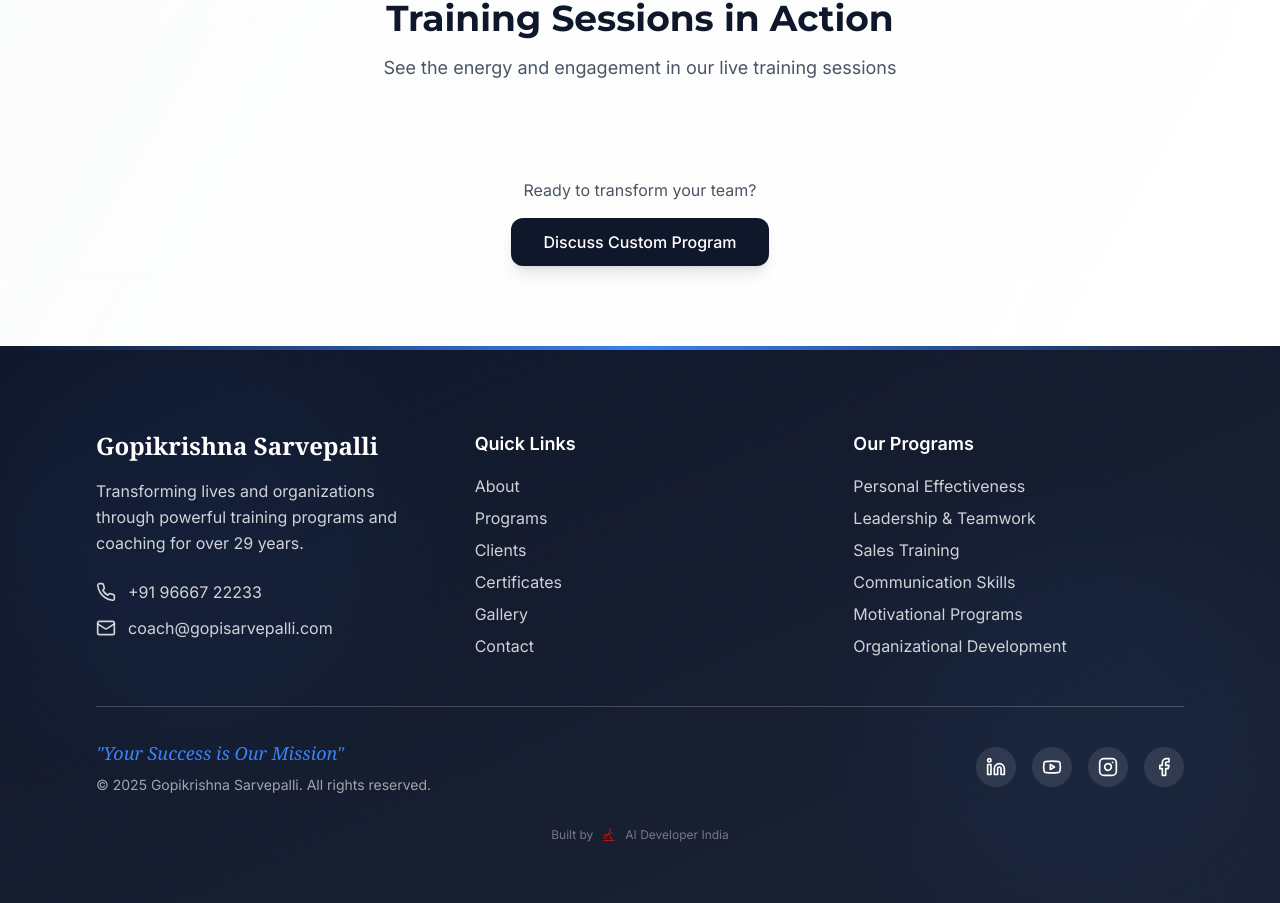
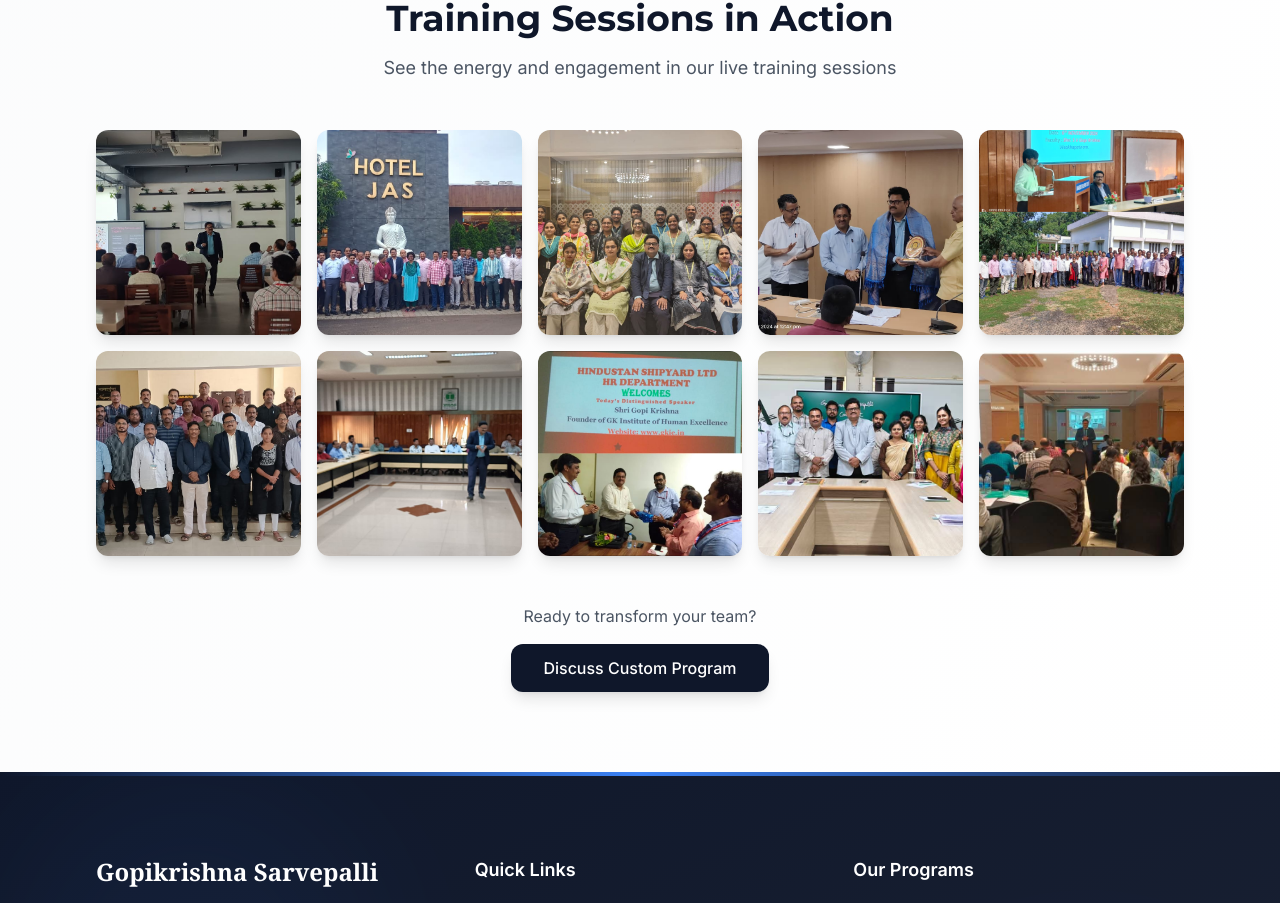
Before and after one commit to aideveloperindia/coachgk, a Next.js app: page /programs in a window 1280 px wide. Shown: the part 2013-2916 px from the top of the page. Built offline with nearby package versions, Linux system fonts and the light colour scheme.

Commit message:
Add all 10 training session photos to gallery

```diff
--- a/components/Programs.tsx
+++ b/components/Programs.tsx
@@ -97,6 +97,16 @@ const programs = [
 ];
 
 const trainingPhotos = [
+  { id: 1, src: "/training-sessions/1.jpeg", alt: "Training Session 1" },
+  { id: 2, src: "/training-sessions/2.jpeg", alt: "Training Session 2" },
+  { id: 3, src: "/training-sessions/3.jpeg", alt: "Training Session 3" },
+  { id: 4, src: "/training-sessions/4.jpeg", alt: "Training Session 4" },
+  { id: 5, src: "/training-sessions/5.jpeg", alt: "Training Session 5" },
+  { id: 6, src: "/training-sessions/6.jpeg", alt: "Training Session 6" },
+  { id: 7, src: "/training-sessions/7.jpeg", alt: "Training Session 7" },
+  { id: 8, src: "/training-sessions/8.jpeg", alt: "Training Session 8" },
+  { id: 9, src: "/training-sessions/9.jpeg", alt: "Training Session 9" },
+  { id: 10, src: "/training-sessions/10.jpeg", alt: "Training Session 10" },
 ];
 
 export default function Programs() {
```
